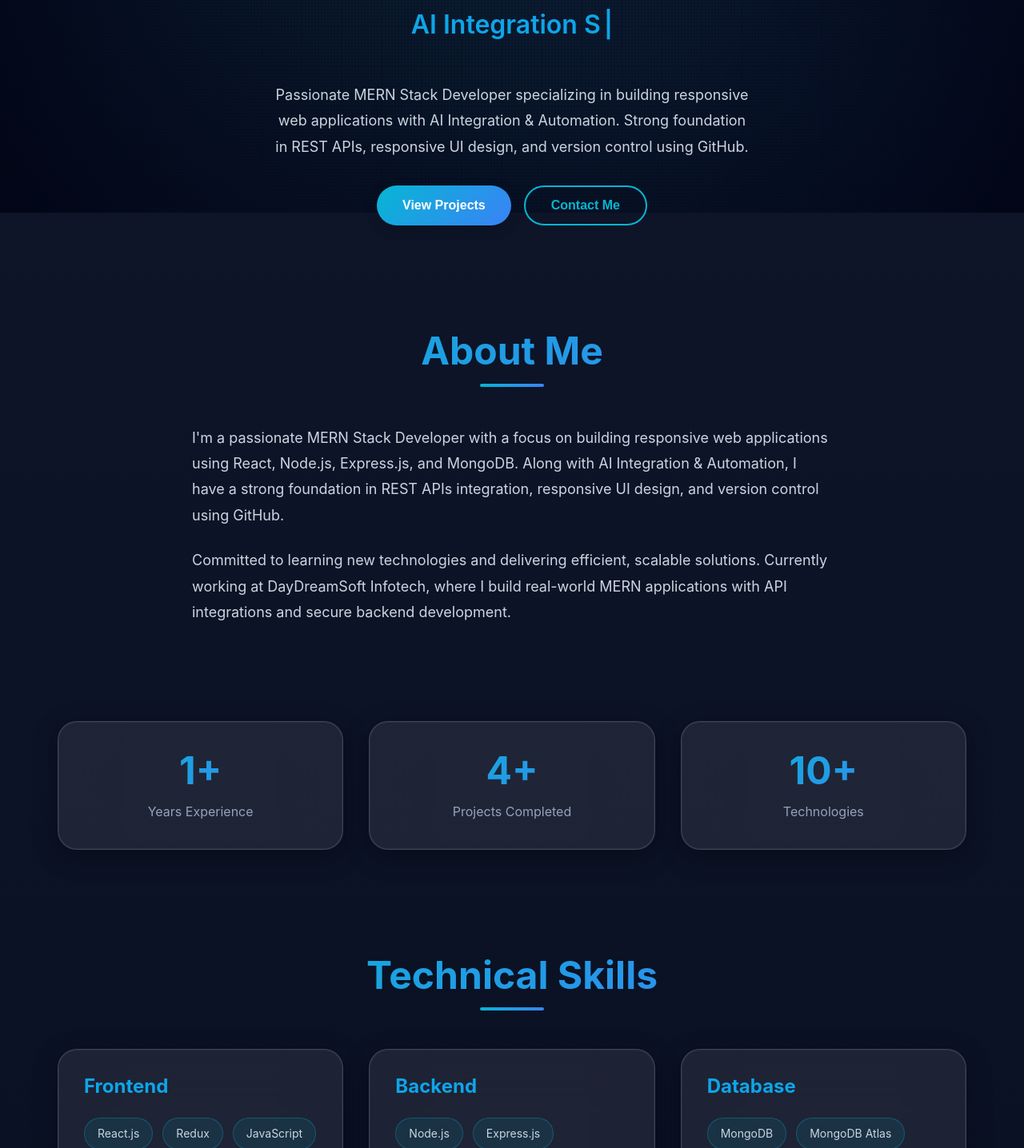
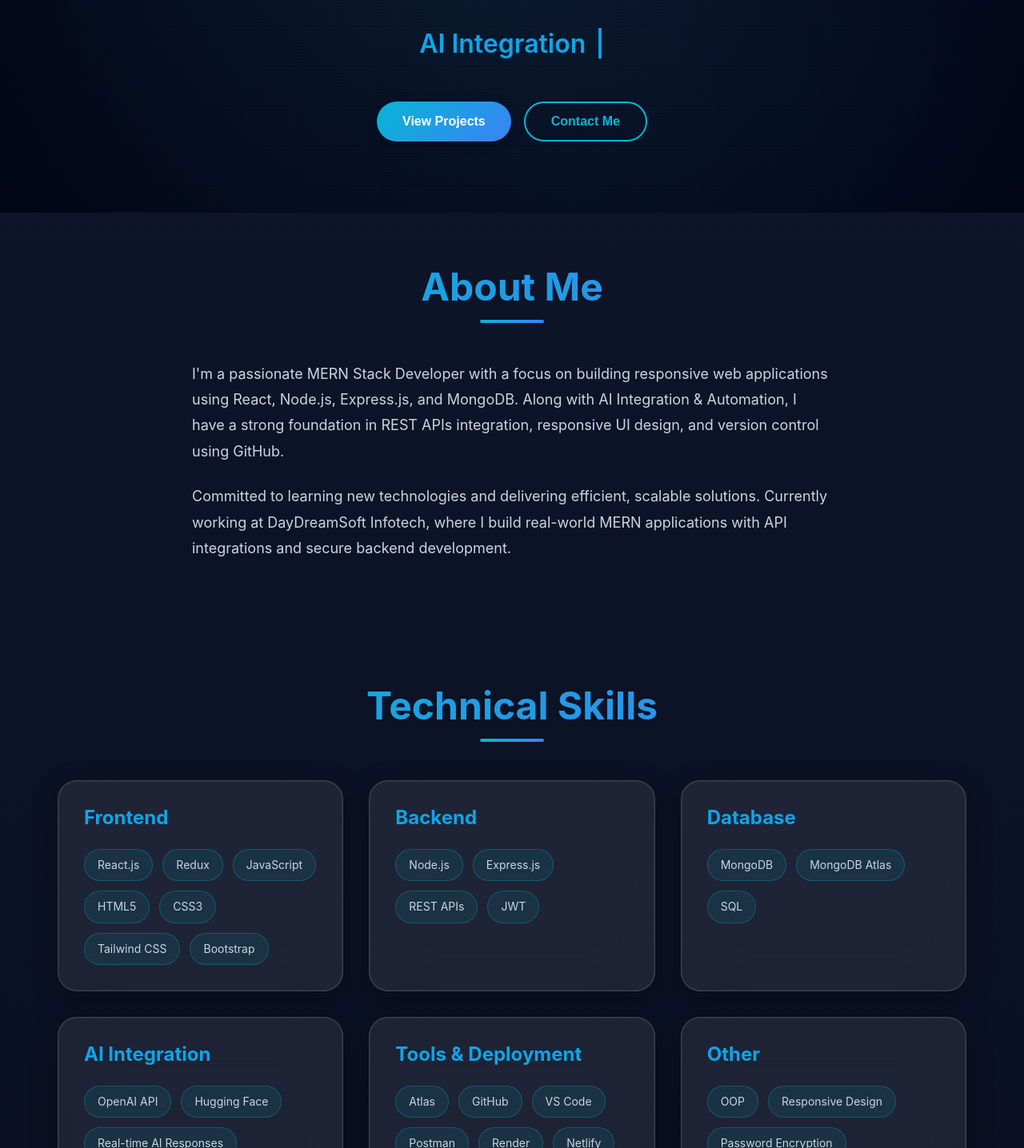
Before and after one commit to YugSudani/yug-portfolio, a React (Vite) app: page / in a window 1280 px wide. Shown: the part 534-1970 px from the top of the page at 80% size. Built offline with nearby package versions, Linux system fonts and the light colour scheme.

Commit message:
removed content from hero and about section

```diff
--- a/src/components/About/About.jsx
+++ b/src/components/About/About.jsx
@@ -1,9 +1,6 @@
-import useScrollAnimation from '../../utils/useScrollAnimation';
 import './About.css';
 
 const About = () => {
-    const addToRefs = useScrollAnimation(0.3);
-
     return (
         <section id="about" className="section about-section">
             <div className="container">
@@ -22,29 +19,6 @@ const About = () => {
                             with API integrations and secure backend development.
                         </p>
                     </div>
-                    <div className="stats-grid">
-                        <div
-                            ref={(el) => addToRefs(el, 0)}
-                            className="stat-card glass"
-                        >
-                            <h3 className="gradient-text">1+</h3>
-                            <p>Years Experience</p>
-                        </div>
-                        <div
-                            ref={(el) => addToRefs(el, 1)}
-                            className="stat-card glass"
-                        >
-                            <h3 className="gradient-text">4+</h3>
-                            <p>Projects Completed</p>
-                        </div>
-                        <div
-                            ref={(el) => addToRefs(el, 2)}
-                            className="stat-card glass"
-                        >
-                            <h3 className="gradient-text">10+</h3>
-                            <p>Technologies</p>
-                        </div>
-                    </div>
                 </div>
             </div>
         </section>
--- a/src/components/Hero/Hero.jsx
+++ b/src/components/Hero/Hero.jsx
@@ -57,11 +57,6 @@ const Hero = () => {
                             <span className="cursor">|</span>
                         </h2>
                     </div>
-                    <p className="hero-description slide-up">
-                        Passionate MERN Stack Developer specializing in building responsive web applications
-                        with AI Integration & Automation. Strong foundation in REST APIs, responsive UI design,
-                        and version control using GitHub.
-                    </p>
                     <div className="hero-buttons slide-up">
                         <button className="btn btn-primary" onClick={() => scrollToSection('projects')}>
                             View Projects
```
